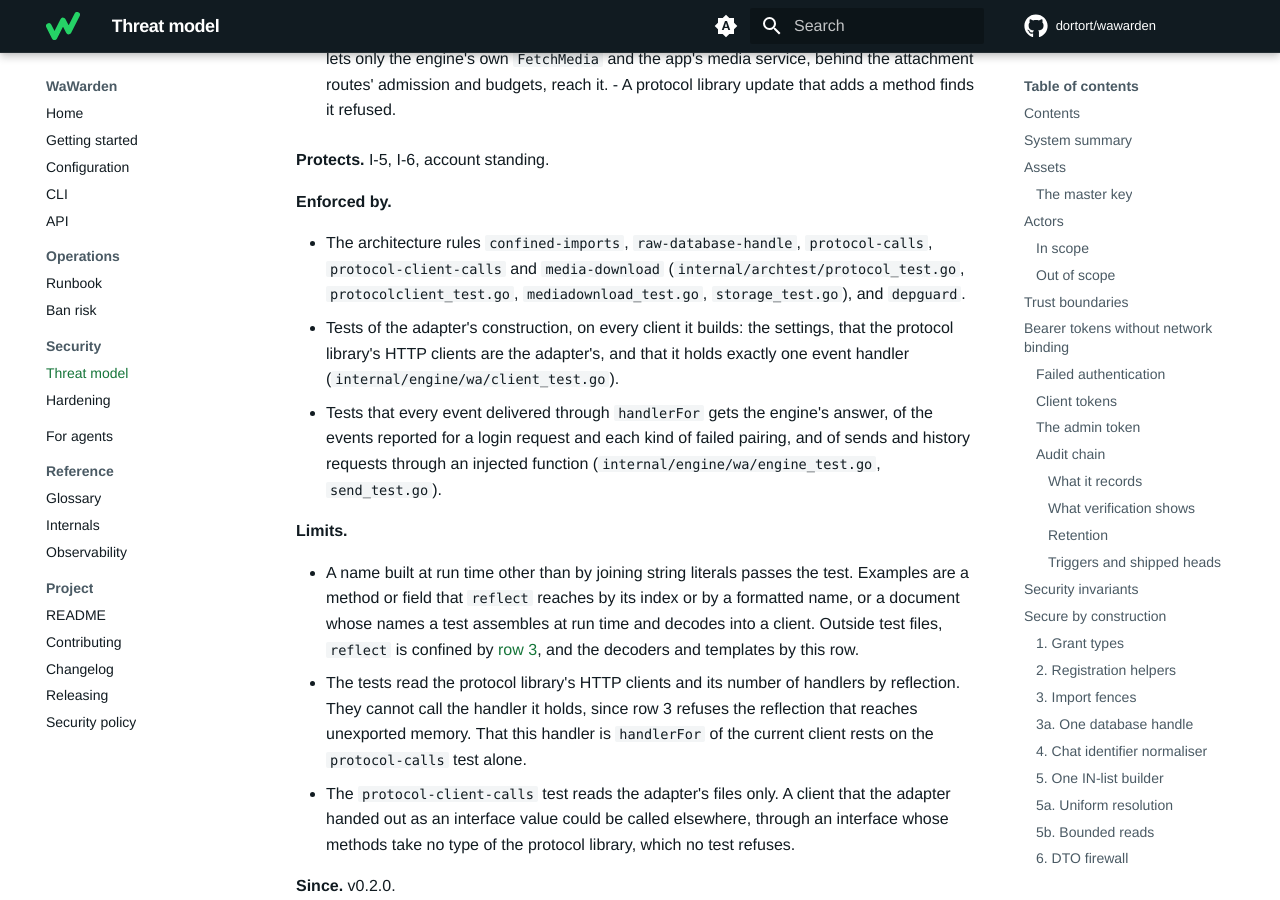
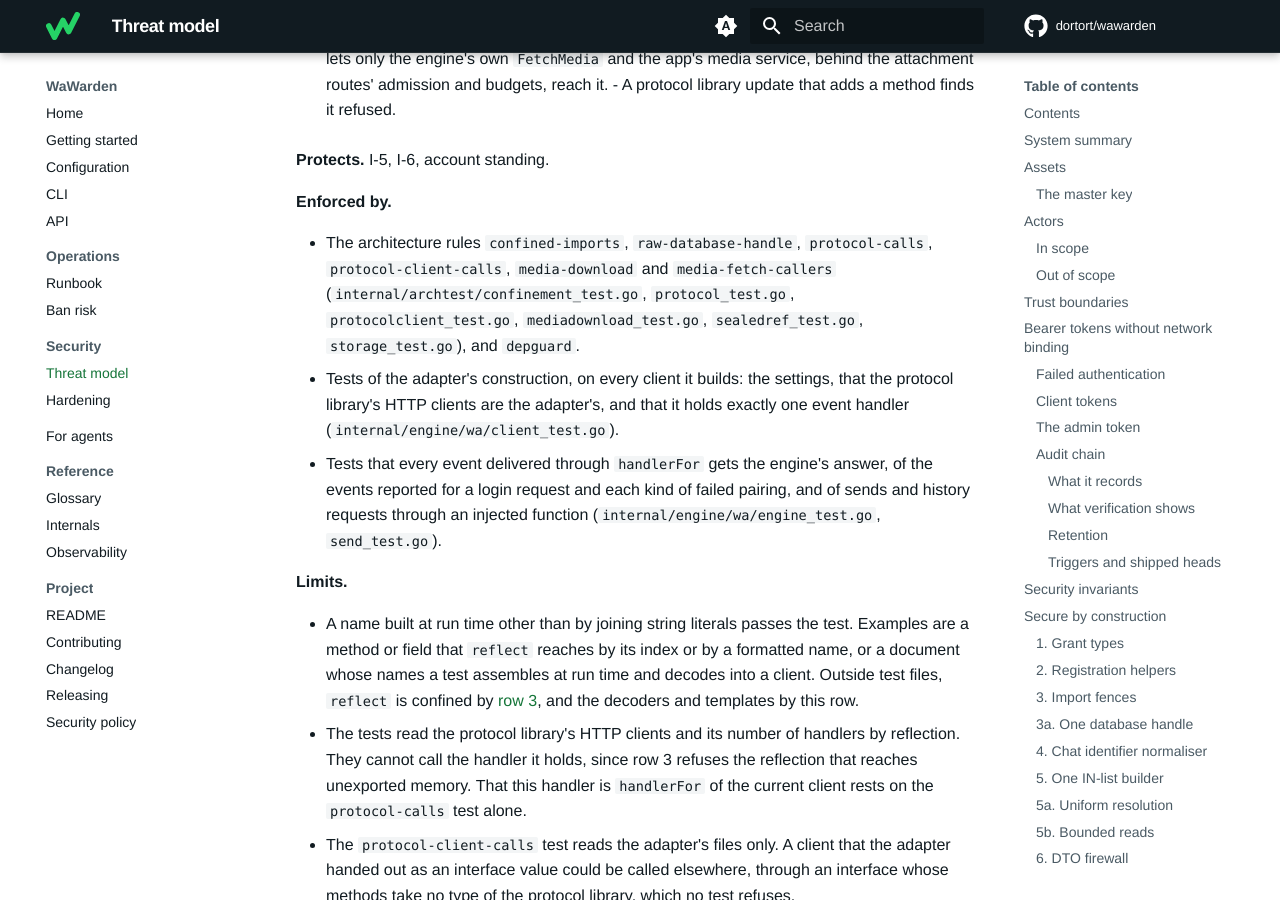
Before and after one commit to dortort/wawarden, an MkDocs documentation site: the page built from docs/threat-model.md, in a window 1280 px wide and 900 px high, scrolled down 45165 px. Built offline with MkDocs 1.6.1 and Material for MkDocs 9.7.7, drawn with Linux system fonts in a browser that asks for light colours; comment, search, counter and statistics services are not loaded.

Commit message:
docs(threat-model): name every rule file under the adapter's enforcement
The adapter section's mechanism cites media-fetch-callers, but its Enforced
by list did not name it, and the list of files left out the ones defining
it and confined-imports.

Co-Authored-By: Claude Opus 5.5 <noreply@anthropic.com>
Co-Authored-By: Claude Fable 5.1 <noreply@anthropic.com>

```diff
--- a/docs/threat-model.md
+++ b/docs/threat-model.md
@@ -1905,9 +1905,10 @@ those packages (`internal/archtest/imports_test.go`), and `depguard`.
 **Enforced by.**
 
 - The architecture rules `confined-imports`, `raw-database-handle`,
-  `protocol-calls`, `protocol-client-calls` and `media-download`
-  (`internal/archtest/protocol_test.go`, `protocolclient_test.go`,
-  `mediadownload_test.go`, `storage_test.go`), and `depguard`.
+  `protocol-calls`, `protocol-client-calls`, `media-download` and
+  `media-fetch-callers` (`internal/archtest/confinement_test.go`,
+  `protocol_test.go`, `protocolclient_test.go`, `mediadownload_test.go`,
+  `sealedref_test.go`, `storage_test.go`), and `depguard`.
 - Tests of the adapter's construction, on every client it builds: the
   settings, that the protocol library's HTTP clients are the adapter's, and
   that it holds exactly one event handler (`internal/engine/wa/client_test.go`).
```
